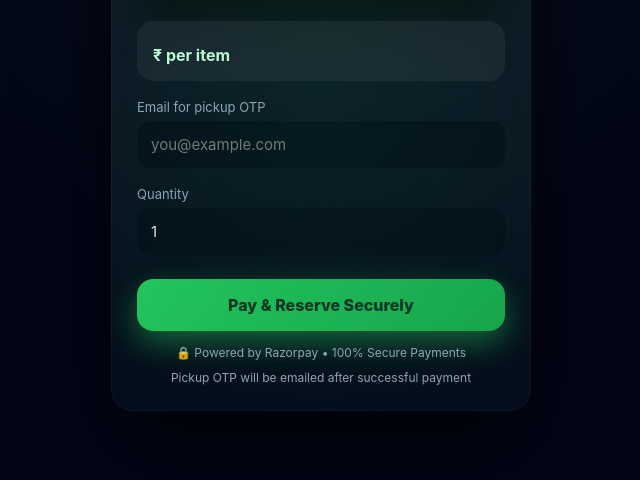
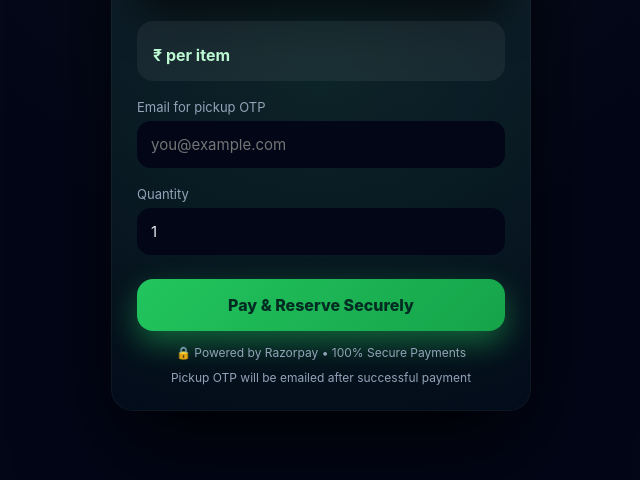
Before and after one commit to Sweyy-goat/last-plate, a Flask app: template templates/checkout.html in a window 1280 px wide. Shown: the part 320-800 px from the top of the page, without its empty margins (319-959 px from the left). Run offline with Flask 3, Linux system fonts and the light colour scheme; the template is opened without the code that fills it, so the values that code supplies are empty; some libraries are stand-ins or nearby versions.

Commit message:
Update checkout.html

```diff
--- a/templates/checkout.html
+++ b/templates/checkout.html
@@ -46,6 +46,7 @@ body{
   overflow:hidden;
 }
 
+/* 🔥 GLOW LAYER (VISUAL ONLY) */
 .card::before{
   content:"";
   position:absolute;
@@ -53,7 +54,16 @@ body{
   background:radial-gradient(circle,var(--glow),transparent 60%);
   opacity:.25;
   animation:pulse 8s infinite linear;
+  pointer-events:none;   /* ✅ CRITICAL FIX */
+  z-index:0;              /* ✅ stay behind */
 }
+
+/* 🔒 PUSH ALL CONTENT ABOVE GLOW */
+.card > *{
+  position:relative;
+  z-index:1;
+}
+
 
 @keyframes pulse{
   0%{transform:rotate(0deg)}
```
